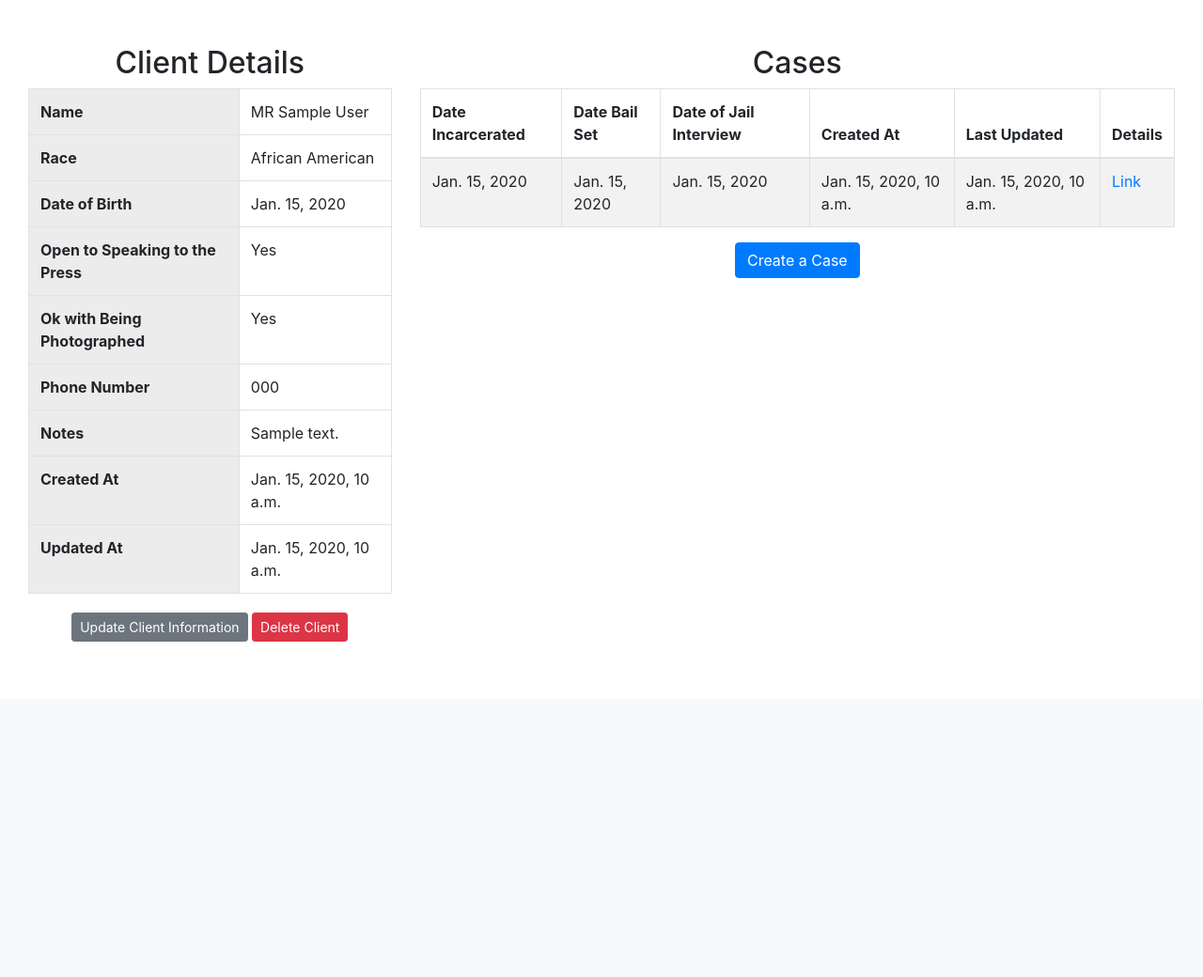
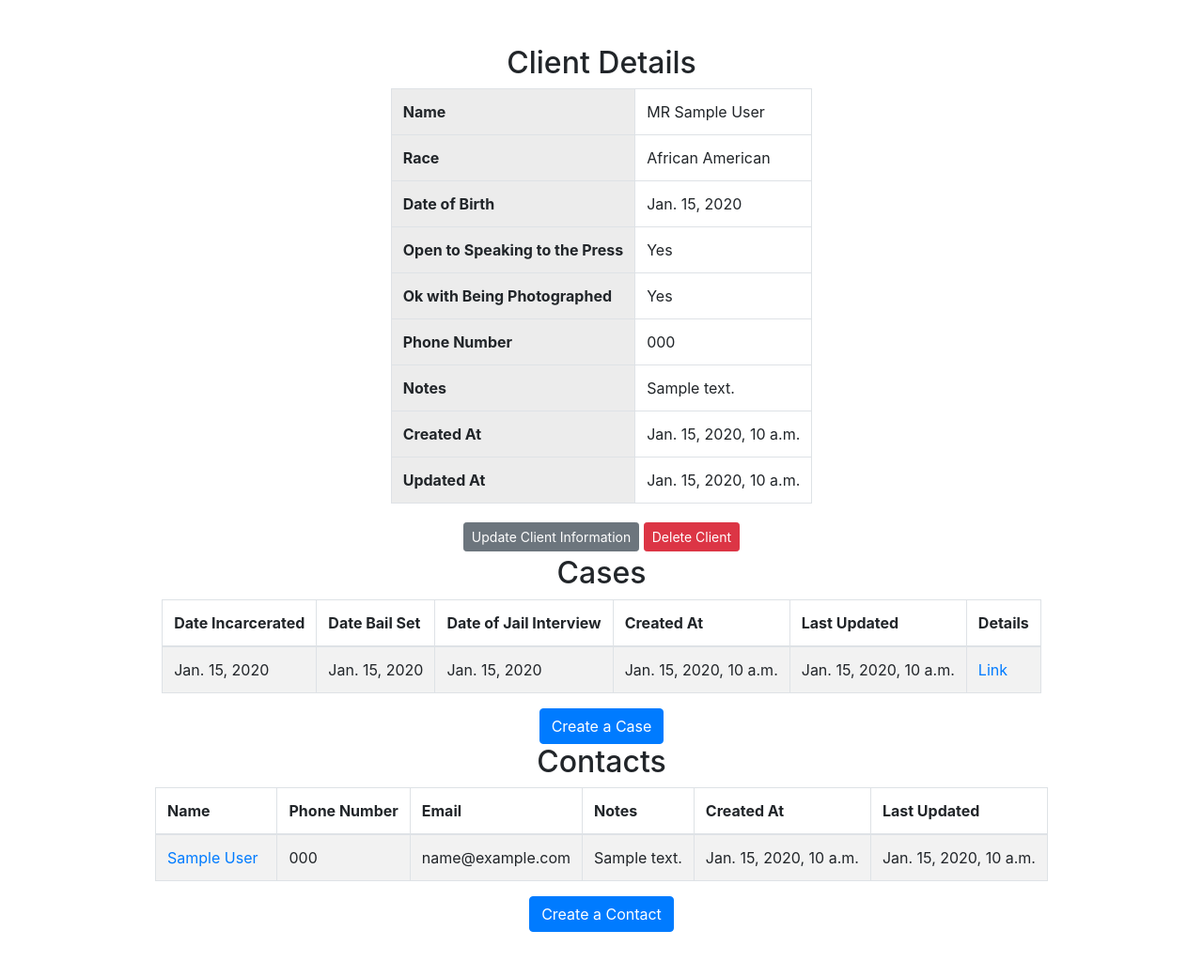
Before and after one commit to petedannemann/philly-bailout, a Django app: page /client/1/ in a window 1280 px wide. Shown: the part 56-1096 px from the top of the page at 94% size. Before the commit the page ends 739 px from the top, so only its background shows below. Run offline with Django 3.2, Linux system fonts and the light colour scheme; tables that the repository leaves empty hold one stand-in row (values such as "Sample post"); some libraries are stand-ins or nearby versions.

Commit message:
Continue cleaning up views

```diff
--- a/core/forms.py
+++ b/core/forms.py
@@ -30,3 +30,8 @@ class ClientForm(forms.ModelForm):
         widgets = {
             'date_of_birth': DateInput(),
         }
+
+class ContactForm(forms.ModelForm):
+    class Meta:
+        model = Contact
+        exclude = ('client',)
--- a/core/static/main.css
+++ b/core/static/main.css
@@ -0,0 +1,3 @@
+.no-border td {
+  border: none;
+}
--- a/core/templates/base.html
+++ b/core/templates/base.html
@@ -12,6 +12,13 @@
       rel="stylesheet"
       href="https://maxcdn.bootstrapcdn.com/bootstrap/4.0.0/css/bootstrap.min.css"
       integrity="sha384-Gn5384xqQ1aoWXA+058RXPxPg6fy4IWvTNh0E263XmFcJlSAwiGgFAW/dAiS6JXm"
+      crossorigin="anonymous"
+    />
+    <!-- Font Awesome -->
+    <link
+      href="https://maxcdn.bootstrapcdn.com/font-awesome/4.6.3/css/font-awesome.min.css"
+      rel="stylesheet"
+      integrity="#"
       crossorigin="anonymous"
     />
 
@@ -55,7 +62,7 @@
           {% endfor %}
         {% endif %}
       </div>
-      <div class="mt-5">
+      <div class="mt-5 mb-5">
         {% block content %}
         {% endblock %}
       </div>
--- a/core/templates/core/case_confirm_delete.html
+++ b/core/templates/core/case_confirm_delete.html
@@ -1,11 +1,11 @@
 {% extends "base.html" %}
 {% block content %}
-  <div class="content-section">
+  <div class="content-section" align="center">
     <form method="POST">
       {% csrf_token %}
       <fieldset class="form-group">
         <legend class="border-bottom mb-4">Delete Case Record</legend>
-        <h2>Are you sure you want to delete the case record for "{{ object.person.first_name }} {{ object.person.last_name }}"</h2>
+        <p>Are you sure you want to delete the case record for "{{ object.person.first_name }} {{ object.person.last_name }}"?</p>
       </fieldset>
       <div class="form-group">
         <button class="btn btn-outline-danger" type="submit">Yes, Delete</button>
--- a/core/templates/core/case_form.html
+++ b/core/templates/core/case_form.html
@@ -1,7 +1,7 @@
 {% extends "base.html" %}
 {% load crispy_forms_tags %}
 {% block content %}
-  <div class="content-section" style="width: 60%;">
+  <div class="content-section" style="width: 50%;">
     <form method="POST">
       {% csrf_token %}
       <fieldset class="form-group">
--- a/core/templates/core/client_confirm_delete.html
+++ b/core/templates/core/client_confirm_delete.html
@@ -1,11 +1,11 @@
 {% extends "base.html" %}
 {% block content %}
-  <div class="content-section">
+  <div class="content-section" align="center">
     <form method="POST">
       {% csrf_token %}
       <fieldset class="form-group">
         <legend class="border-bottom mb-4">Delete Client</legend>
-        <h2>Are you sure you want to delete the client "{{ object.first_name }} {{ object.last_name }}"</h2>
+        <p>Are you sure you want to delete the client "{{ object.first_name }} {{ object.last_name }}"</p>
       </fieldset>
       <div class="form-group">
         <button class="btn btn-outline-danger" type="submit">Yes, Delete</button>
--- a/core/templates/core/client_detail.html
+++ b/core/templates/core/client_detail.html
@@ -1,7 +1,7 @@
 {% extends "base.html" %}
 {% block content %}
-  <div class="row" style="margin:auto;" align="center">
-    <div class="col-4">
+  <div style="margin:auto;" align="center">
+    <div>
       <h2>Client Details</h2>
       <div class="table-responsive">
         <table class="table table-hover table-bordered" style="width: auto;">
@@ -54,7 +54,7 @@
       <a class="btn btn-secondary btn-sm mt-1 mb-1" href="{% url 'client-update' object.id %}">Update Client Information</a>
       <a class="btn btn-danger btn-sm mt-1 mb-1" href="{% url 'client-delete' object.id %}">Delete Client</a>
     </div>
-    <div class="col-8">
+    <div>
       <h2>Cases</h2>
       {% if object.cases %}
         <div class="table-responsive">
@@ -93,6 +93,43 @@
       <a class="btn btn-primary" href="{% url 'case-create' object.id %}">
         Create a Case
       </a>
+      <h2>Contacts</h2>
+      {% if object.contacts %}
+        <div class="table-responsive">
+          <table class="table table-hover table-striped table-bordered" style="width: auto;">
+            <thead>
+              <tr>
+                <th scope="col">Name</th>
+                <th scope="col">Phone Number</th>
+                <th scope="col">Email</th>
+                <th scope="col">Notes</th>
+                <th scope="col">Created At</th>
+                <th scope="col">Last Updated</th>
+              </tr>
+            </thead>
+            <tbody>
+              {% for contact in object.contacts %}
+                <tr>
+                  <td>
+                    <a class="mr-2" href="{% url 'contact-detail' object.pk contact.id %}">
+                      {{ contact.name }}
+                    </a>
+                  </td>
+                  <td>{{ contact.phone_number }}</td>
+                  <td>{{ contact.email }}</td>
+                  <td>{{ contact.notes }}</td>
+                  <td>{{ contact.created_at }}</td>
+                  <td>{{ contact.updated_at }}</td>
+                </tr>
+              {% endfor %}
+            </tbody>
+          </table>
+        </div>
+      {% else %}
+        <p>This client has no contacts.</p>
+      {% endif %}
+      <a class="btn btn-primary" href="{% url 'contact-create' object.id %}">
+        Create a Contact
+      </a>
     </div>
-  </div>
 {% endblock content %}
--- a/core/templates/core/client_form.html
+++ b/core/templates/core/client_form.html
@@ -1,7 +1,7 @@
 {% extends "base.html" %}
 {% load crispy_forms_tags %}
 {% block content %}
-  <div class="content-section" style="width: 60%; margin:auto;">
+  <div class="content-section" style="width: 50%; margin:auto;">
     <form method="POST">
       {% csrf_token %}
       <fieldset class="form-group">
--- a/core/templates/core/contact_confirm_delete.html
+++ b/core/templates/core/contact_confirm_delete.html
@@ -1,15 +1,15 @@
 {% extends "base.html" %}
 {% block content %}
-  <div class="content-section">
+  <div class="content-section" align="center">
     <form method="POST">
       {% csrf_token %}
       <fieldset class="form-group">
         <legend class="border-bottom mb-4">Delete Contact</legend>
-        <h2>Are you sure you want to delete the contact "{{ object.first_name }} {{ object.last_name }}"</h2>
+        <p>Are you sure you want to delete the contact "{{ object.first_name }} {{ object.last_name }}"?</p>
       </fieldset>
       <div class="form-group">
         <button class="btn btn-outline-danger" type="submit">Yes, Delete</button>
-        <a class="btn btn-outline-secondary" href="{% url 'contact-detail' object.id %}">Cancel</a>
+        <a class="btn btn-outline-secondary" href="{% url 'contact-detail' object.client.id object.pk %}">Cancel</a>
       </div>
     </form>
   </div>
--- a/core/templates/core/contact_detail.html
+++ b/core/templates/core/contact_detail.html
@@ -10,8 +10,8 @@
       </div>
     </div>
     <div>
-      <a class="btn btn-secondary btn-sm mt-1 mb-1" href="{% url 'contact-update' object.id %}">Update Contact Information</a>
-      <a class="btn btn-danger btn-sm mt-1 mb-1" href="{% url 'contact-delete' object.id %}">Delete Contact</a>
+      <a class="btn btn-secondary btn-sm mt-1 mb-1" href="{% url 'contact-update' object.client.id object.pk %}">Update Contact Information</a>
+      <a class="btn btn-danger btn-sm mt-1 mb-1" href="{% url 'contact-delete' object.client.id object.pk %}">Delete Contact</a>
     </div>
   </article>
 {% endblock content %}
--- a/core/templates/core/contact_form.html
+++ b/core/templates/core/contact_form.html
@@ -1,11 +1,11 @@
 {% extends "base.html" %}
 {% load crispy_forms_tags %}
 {% block content %}
-  <div class="content-section" style="width: 60%;">
+  <div class="content-section" style="width: 50%;">
     <form method="POST">
       {% csrf_token %}
       <fieldset class="form-group">
-        <legend class="border-bottom mb-4">{% if object %}Update{% else %}Create{% endif %} a Contact</legend>
+        <legend class="border-bottom mb-4">{% if object %}Update{% else %}Create{% endif %} a Contact for {{ client.name }}</legend>
         {{ form|crispy }}
       </fieldset>
       <div class="form-group">
--- a/core/views.py
+++ b/core/views.py
@@ -17,7 +17,7 @@ from core.models import (
     Client, Case, Contact,
 )
 from core.forms import (
-    CaseForm, ClientForm,
+    CaseForm, ClientForm, ContactForm,
 )
 
 
@@ -66,12 +66,6 @@ class ClientDeleteView(SuccessMessageMixin, DeleteView):
         )
         return super(ClientDeleteView, self).delete(request, *args, **kwargs)
 
-class CaseListView(ListView):
-    model = Case
-    context_object_name = 'cases'
-    ordering = ['-updated_at']
-    paginate_by = 5
-
 class CaseCreateView(SuccessMessageMixin, CreateView):
     model = Case
     form_class = CaseForm
@@ -103,7 +97,7 @@ class CaseDetailView(DetailView):
 class CaseUpdateView(SuccessMessageMixin, UpdateView):
     model = Case
     form_class = CaseForm
-    success_message = "The case for %(name)s was created successfully."
+    success_message = "The case for %(name)s was updated successfully."
 
     def get_context_data(self, **kwargs):
         context = super(CaseUpdateView, self).get_context_data(**kwargs)
@@ -138,17 +132,9 @@ class CaseDeleteView(SuccessMessageMixin, DeleteView):
     def get_success_url(self):
         return reverse_lazy('client-detail', kwargs={'pk': self.object.person.pk})
 
-class ContactListView(ListView):
-    model = Contact
-    context_object_name = 'contacts'
-
-    def get_queryset(self):
-        client = get_object_or_404(Client, pk=self.kwargs.get('client_id'))
-        return client.contacts
-
 class ContactCreateView(SuccessMessageMixin, CreateView):
     model = Contact
-    fields = '__all__'
+    form_class = ContactForm
     success_message = "The contact %(name)s was created successfully."
 
     def get_context_data(self, **kwargs):
@@ -162,7 +148,7 @@ class ContactCreateView(SuccessMessageMixin, CreateView):
         case = form.save(commit=False)
         client_id = self.kwargs['client_id']
         client = Client.objects.get(pk=int(client_id))
-        case.person = client
+        case.client = client
         return super(ContactCreateView, self).form_valid(form)
 
     def get_success_message(self, cleaned_data):
@@ -171,27 +157,36 @@ class ContactCreateView(SuccessMessageMixin, CreateView):
             name=self.object.name,
         )
 
+    def get_success_url(self):
+        return reverse_lazy(
+            'contact-detail',
+            kwargs={
+                'client_id': self.object.client.id,
+                'pk': self.object.pk
+            }
+        )
+
 class ContactDetailView(DetailView):
     model = Contact
 
 class ContactUpdateView(SuccessMessageMixin, UpdateView):
     model = Contact
-    fields = '__all__'
+    form_class = ContactForm
     success_message = "The contact %(name)s was updated successfully."
 
     def get_context_data(self, **kwargs):
-        context = super(ContactCreateView, self).get_context_data(**kwargs)
+        context = super(ContactUpdateView, self).get_context_data(**kwargs)
         client_id = self.kwargs['client_id']
         client = Client.objects.get(pk=int(client_id))
         context['client'] = client
         return context
 
     def form_valid(self, form, **kwargs):
-        case = form.save(commit=False)
+        contact = form.save(commit=False)
         client_id = self.kwargs['client_id']
         client = Client.objects.get(pk=int(client_id))
-        case.person = client
-        return super(ContactCreateView, self).form_valid(form)
+        contact.person = client
+        return super(ContactUpdateView, self).form_valid(form)
 
     def get_success_message(self, cleaned_data):
         return self.success_message % dict(
@@ -202,9 +197,12 @@ class ContactUpdateView(SuccessMessageMixin, UpdateView):
 class ContactDeleteView(SuccessMessageMixin, DeleteView):
     model = Contact
     success_url = reverse_lazy('contact-list')
-    success_message = "The contact %(name)s was deleted successfully."
+    success_message = "The contact %(first_name)s %(last_name)s was deleted successfully."
 
     def delete(self, request, *args, **kwargs):
         obj = self.get_object()
         messages.success(self.request, self.success_message % obj.__dict__)
         return super(ContactDeleteView, self).delete(request, *args, **kwargs)
+
+    def get_success_url(self):
+        return reverse_lazy('client-detail', kwargs={'pk': self.object.client.pk})
```
Also changed, not shown: core/admin.py (+6 -6 lines), core/models.py (+10 -15 lines), core/templates/core/case_list.html (deleted, +0 -70 lines), core/templates/core/client_list.html (+14 -6 lines), core/templates/core/contact_list.html (deleted, +0 -16 lines), core/migrations/0001_initial.py, core/migrations/0002_auto_20190318_1635.py (deleted).
